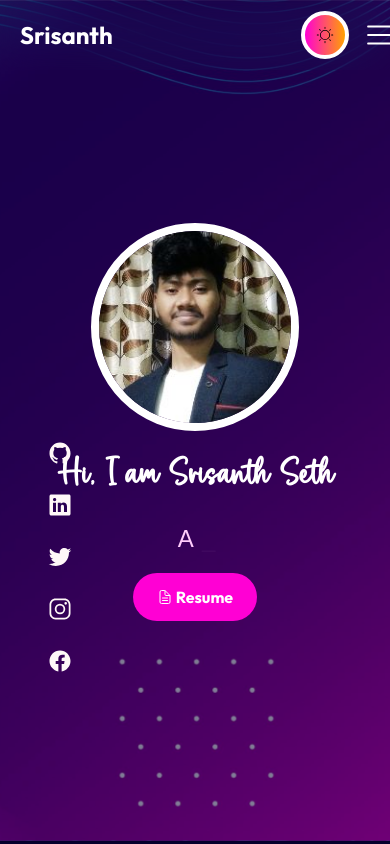
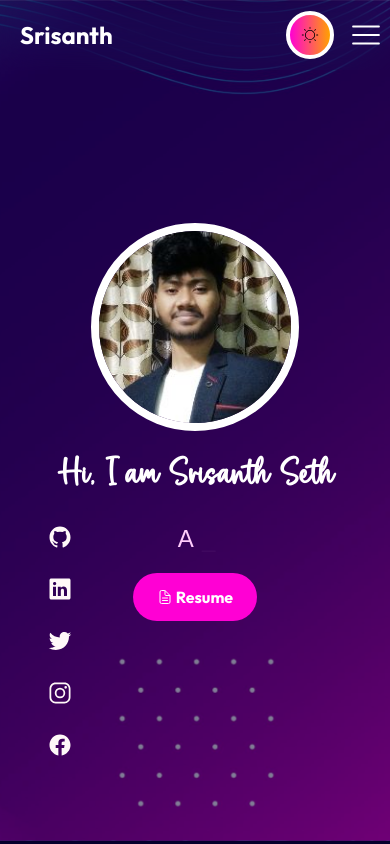
Before and after one commit to sri766/portfolio-v2, a React (Vite) app: page / in a window 390 px wide. Shown: the top 844 px of the page. Built offline with nearby package versions, Linux system fonts and the light colour scheme; a web font is replaced by a local one.

Commit message:
responsive socials

```diff
--- a/src/components/footer/style.scss
+++ b/src/components/footer/style.scss
@@ -40,8 +40,7 @@
     .footer{
         display: flex;
         flex-direction: column;
-        min-width: 650px;
-        max-width: 800px;
+        max-width: 650px;
         gap: 1rem;
         padding: 1rem;
         bottom: 0;
--- a/src/components/header/style.scss
+++ b/src/components/header/style.scss
@@ -102,6 +102,7 @@
                 justify-content: center;
                 font-size: 2rem;
                 color: #fff;
+                padding-right: 1rem;
                 font-weight: 900;
             }
         }
--- a/src/components/heroBanner/style.scss
+++ b/src/components/heroBanner/style.scss
@@ -161,9 +161,8 @@ body {
     .home_container{
         .socials{
             left: 0.5rem;
-            top: 50%;
+            top: 60%;
             display: flex;
-            flex-direction: row;
             li{
                 a{
                     font-size: 1.5rem;
```
